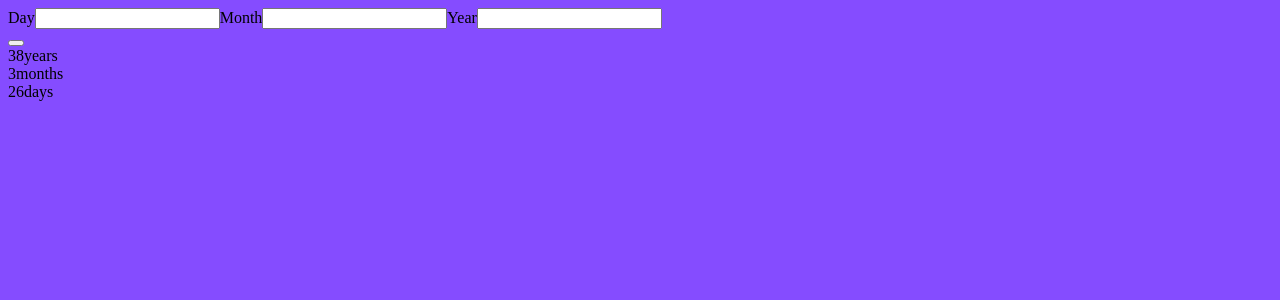
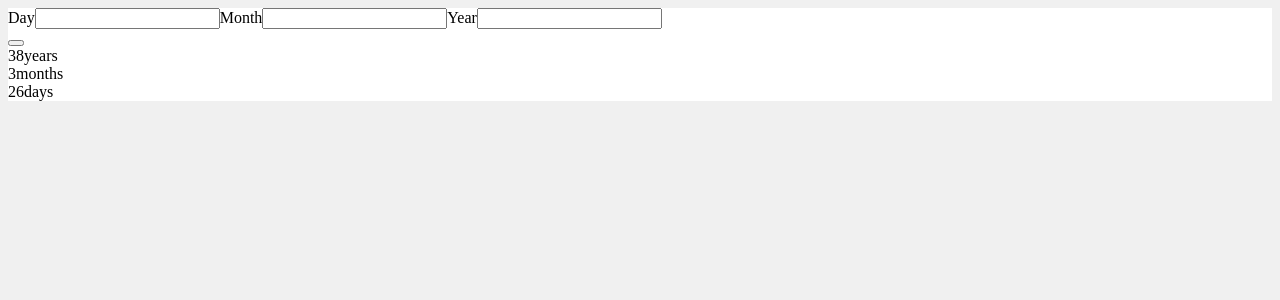
Before and after one commit to justyna13/Age-calculator-app, a Vue app: page / in a window 1280 px wide. Shown: the top 300 px of the page. Built offline with nearby package versions, Linux system fonts and the light colour scheme.

Commit message:
style variables defined

```diff
--- a/src/App.vue
+++ b/src/App.vue
@@ -5,14 +5,14 @@ import CalculatorForm from "./components/CalculatorForm.vue";
 </script>
 
 <template>
-  <div>
+  <div class="card">
     <CalculatorForm />
     <CalculatorResults />
   </div>
 </template>
 
-<style lang="scss">
-body {
-  background-color: $clr-purple;
+<style lang="scss" scoped>
+.card {
+  background-color: $clr-white;
 }
 </style>
--- a/src/styles/_variables.scss
+++ b/src/styles/_variables.scss
@@ -1 +1,13 @@
+// Colors
 $clr-purple: hsl(259, 100%, 65%);
+$clr-red-light: hsl(0, 100%, 67%);
+
+$clr-white: hsl(0, 0%, 100%);
+$clr-white-off: hsl(0, 0%, 94%);
+$clr-grey-light: hsl(0, 0%, 86%);
+$clr-grey-smokey: hsl(0, 1%, 44%);
+$clr-black-off: hsl(0, 0%, 8%);
+
+// Typography
+$fs-input: 32px;
+$ff-main: 'Poppins', sans-serif;
--- a/src/styles/global.scss
+++ b/src/styles/global.scss
@@ -0,0 +1,3 @@
+body {
+  background-color: $clr-white-off;
+}
```
Also changed, not shown: src/assets/global.scss (deleted).
